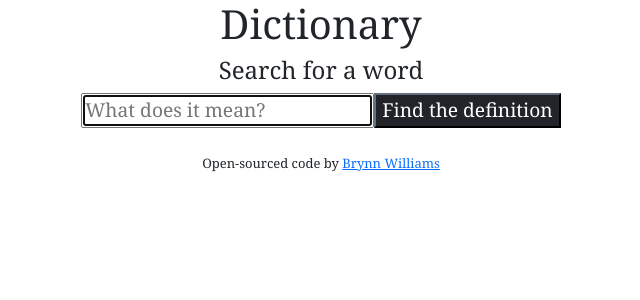
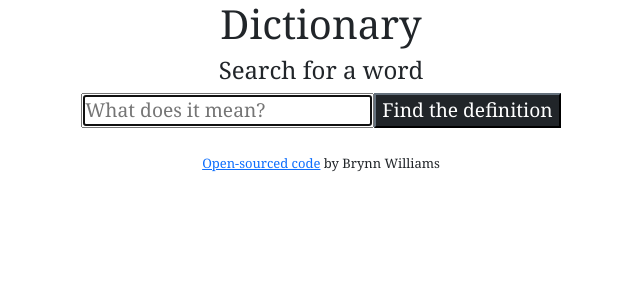
Before and after one commit to brynniebear/dictionary-project-react, a React (Create React App) app: page / in a window 1280 px wide. Shown: the top 300 px of the page, without its empty margins (319-959 px from the left). Built offline with nearby package versions, Linux system fonts and the light colour scheme.

Commit message:
Updated repository link location

```diff
--- a/src/App.js
+++ b/src/App.js
@@ -14,8 +14,7 @@ function App() {
           <Dictionary />
         </main>
         <footer className="App-footer">
-          Open-sourced code by {" "}
-          <a href="https://github.com/brynniebear/dictionary-project-react" target="_blank" rel="noreferrer">Brynn Williams</a>
+          <a href="https://github.com/brynniebear/dictionary-project-react" target="_blank" rel="noreferrer">Open-sourced code</a>{" "}by Brynn Williams
         </footer>
       </div>
     </div>
```
